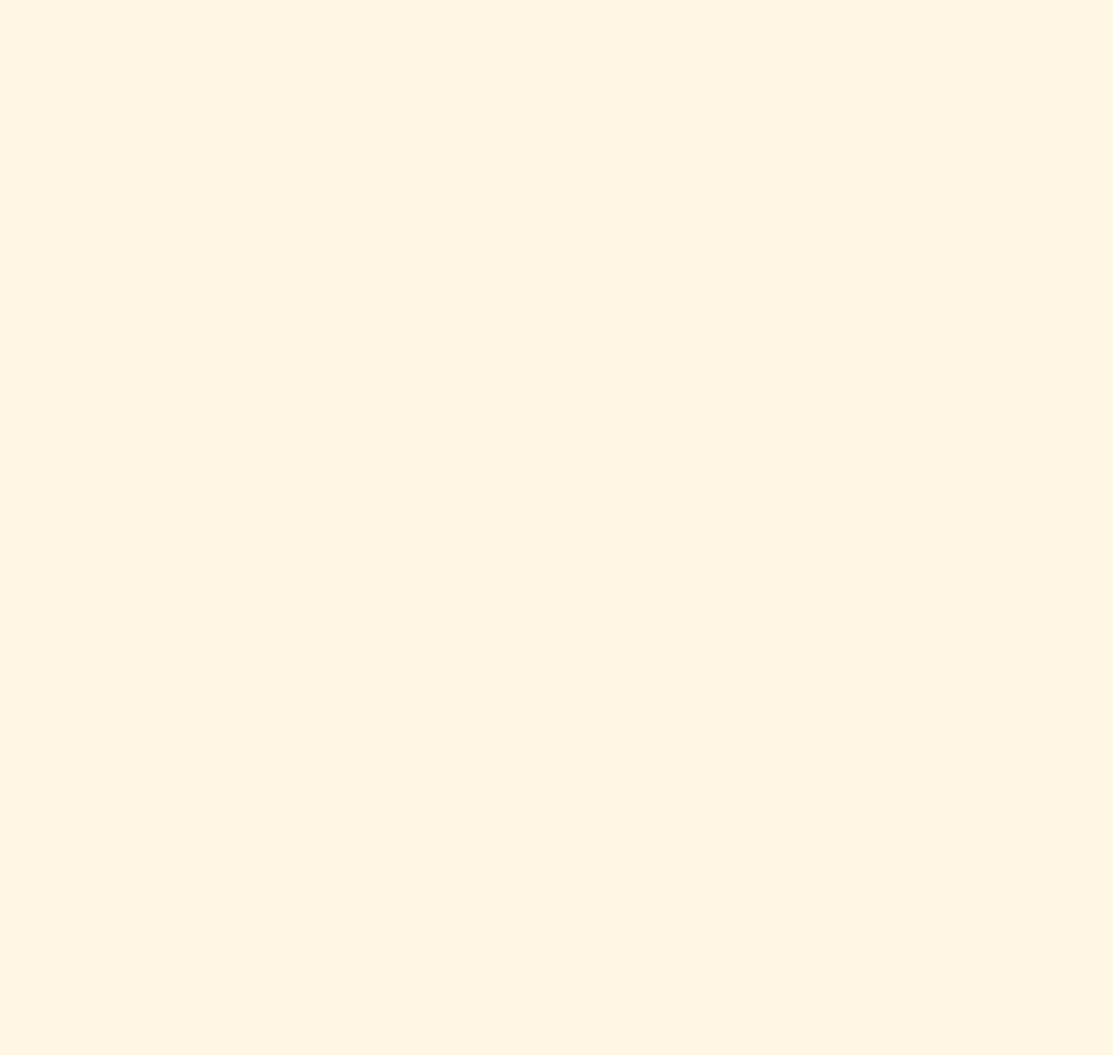
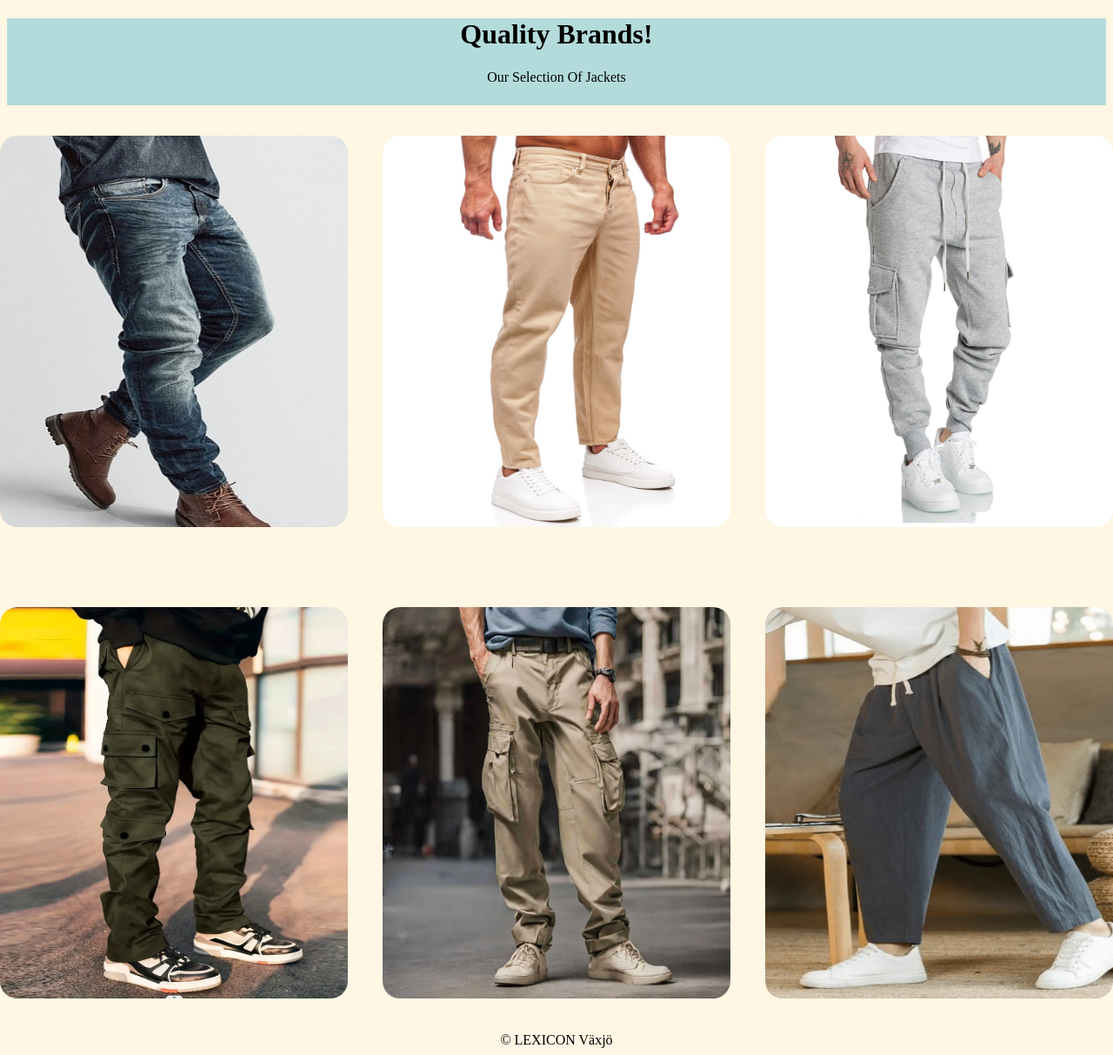
Before and after one commit to DanielKahma/html-workshop, a plain HTML site: page pants.html in a window 1280 px wide. Shown: the whole page at 87% size. Before the commit the page ends 800 px from the top, so only its background shows below. Drawn offline with Linux system fonts and the light colour scheme.

Commit message:
added information to pants file

```diff
--- a/pants.html
+++ b/pants.html
@@ -8,5 +8,44 @@
 </head>
 <body>
 
+  <header>
+    <h1>
+      Quality Brands!
+    </h1>
+
+    <p> Our Selection Of Jackets</p>
+
+
+  </header>
+  <main>
+
+    <section>
+      <div class="images">
+        <div class="row1">
+
+      <div class="pantscolumn"><img src="Bilder/byxa1.png" alt="byxa1" style="width: 400px; height: 450px; border-radius: 20px;"></div>
+      <div class="pantscolumn"><img src="Bilder/byxa2.jpg" alt="byxa2" style="width: 400px; height: 450px; border-radius: 20px"></div>
+      <div class="pantscolumn"><img src="Bilder/byxa3.png" alt="byxa3" style="width: 400px; height: 450px; border-radius: 20px"></div>
+        </div>
+
+      <br />
+
+      <div class="row2">
+
+      <div class="pantscolumn"><img src="Bilder/byxa4.png" alt="byxa4" style="width: 400px; height: 450px; border-radius: 20px"></div>
+      <div class="pantscolumn"><img src="Bilder/byxa5.png" alt="byxa5" style="width: 400px; height: 450px; border-radius: 20px"></div>
+      <div class="pantscolumn"><img src="Bilder/byxa6.png" alt="byxa6" style="width: 400px; height: 450px; border-radius: 20px"></div>
+        </div>
+
+  </div>
+
+    </section>
+
+    <Footer>
+      &copy; LEXICON Växjö
+    </Footer>
+
+  </main>
+
 </body>
 </html>
--- a/style.css
+++ b/style.css
@@ -21,6 +21,13 @@ body {
 }
 
 .jacketcolumn{
+  text-align: center;
+  margin: 10px;
+  border-radius: 20px;
+  padding: 10px;
+}
+
+.pantscolumn {
   text-align: center;
   margin: 10px;
   border-radius: 20px;
@@ -52,16 +59,18 @@ button {
 }
 
 .prod1 {
-  width: 45%;
+  width: 48%;
   float: left;
   padding: 20px;
   border: 2px solid black;
+  border-radius: 10px;
 
 }
 
 .prod2 {
-  width: 45%;
+  width: 47%;
   float: right;
   padding: 20px;
   border: 2px solid black;
+  border-radius: 10px;
 }
```
Also changed, not shown: index.html (+2 -2 lines), Bilder/byxa5.png (added), Bilder/byxa6.png (added).
